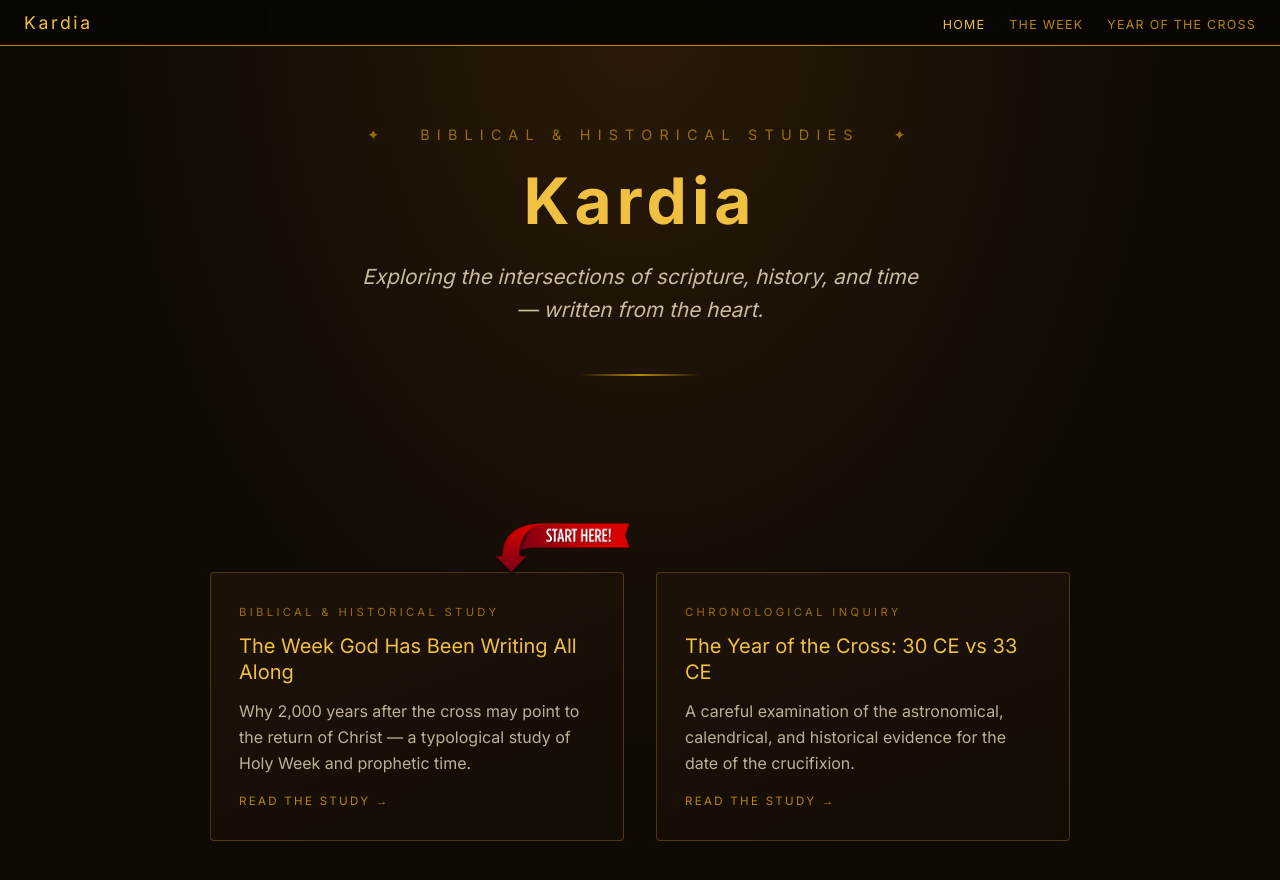
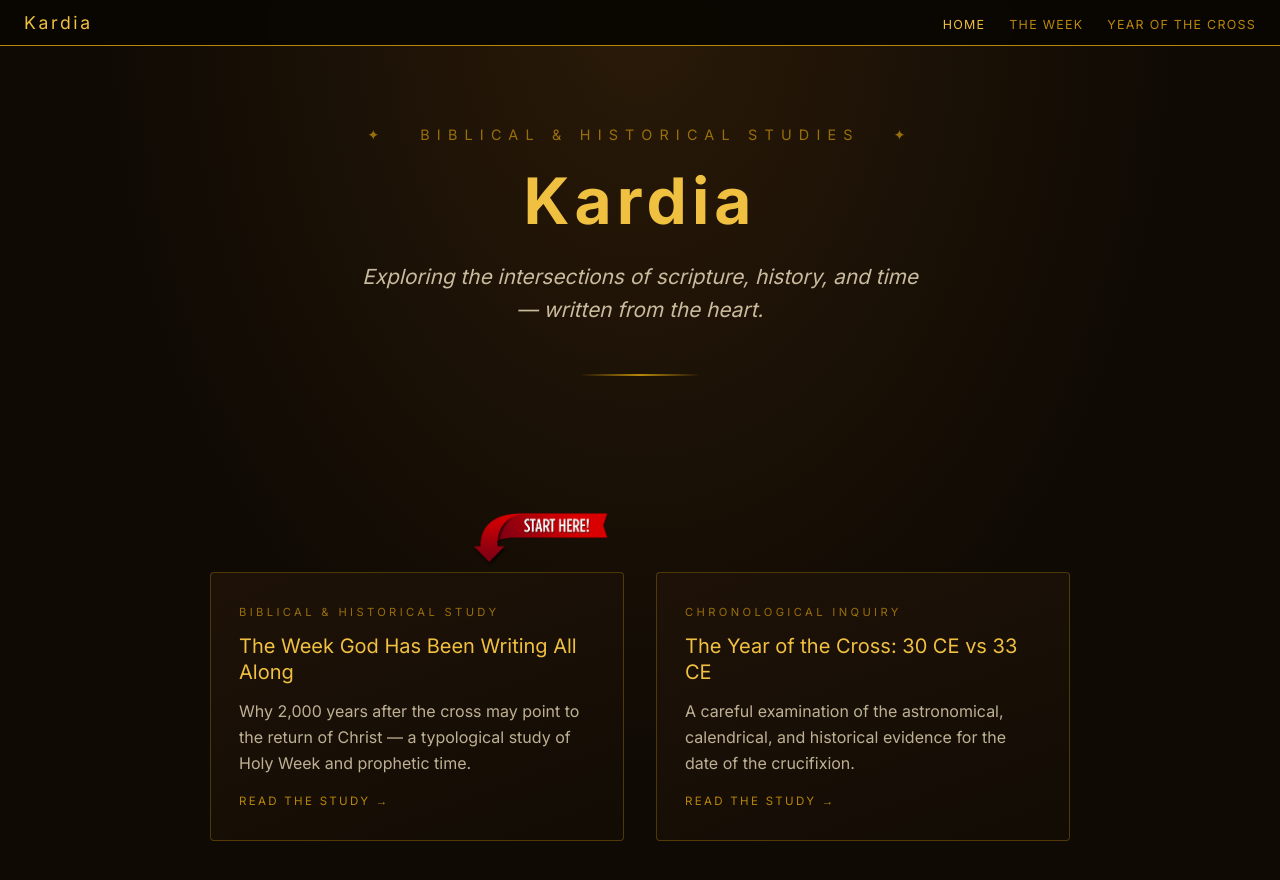
Before and after one commit to dad2jrn/kardia, a React (Vite) app: page /#/ in a window 1280 px wide. Shown: the top 880 px of the page. Built offline with nearby package versions, Linux system fonts and the light colour scheme.

Commit message:
fix: adjust position of 'Start here!' annotation for improved visibility

```diff
--- a/src/index.css
+++ b/src/index.css
@@ -159,8 +159,8 @@ body {
 
 .start-here-annotation {
   position: absolute;
-  top: -50px;
-  right: -10px;
+  top: -60px;
+  right: 12px;
   pointer-events: none;
   user-select: none;
 }
```
